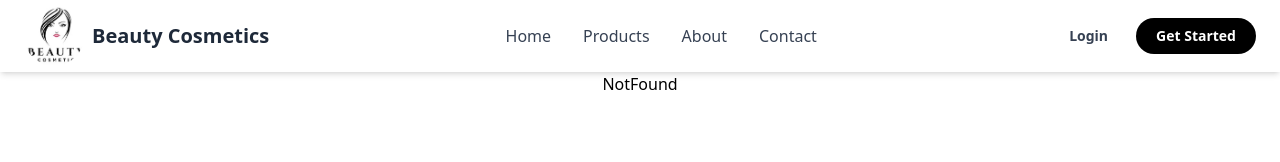
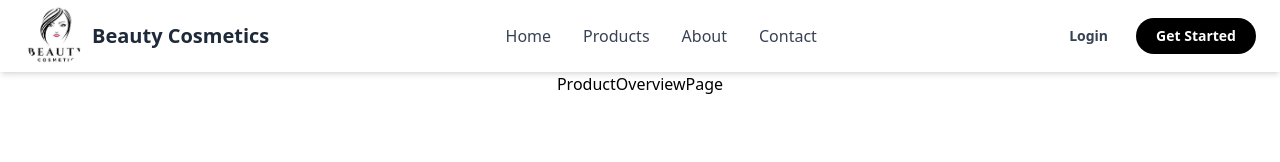
Before and after one commit to Eranga035225/cbc-frontend, a React (Vite) app: page /overview/1 in a window 1280 px wide. Shown: the top 162 px of the page. Built offline with nearby package versions, Linux system fonts and the light colour scheme.

Commit message:
changed route

```diff
--- a/src/pages/homepage.jsx
+++ b/src/pages/homepage.jsx
@@ -14,7 +14,7 @@ export default function HomePage() {
             <Route path="/products" element={<ProductPage />} />
             <Route path="/about" element={<h1> About </h1>} />
             <Route path="/contact" element={<h1> Contact </h1>} />
-            <Route path="/overview" element={<ProductOverviewPage />} />
+            <Route path="/overview/:id" element={<ProductOverviewPage />} />
             <Route path="/*" element={<h1>NotFound </h1>}/>
 
 
```
